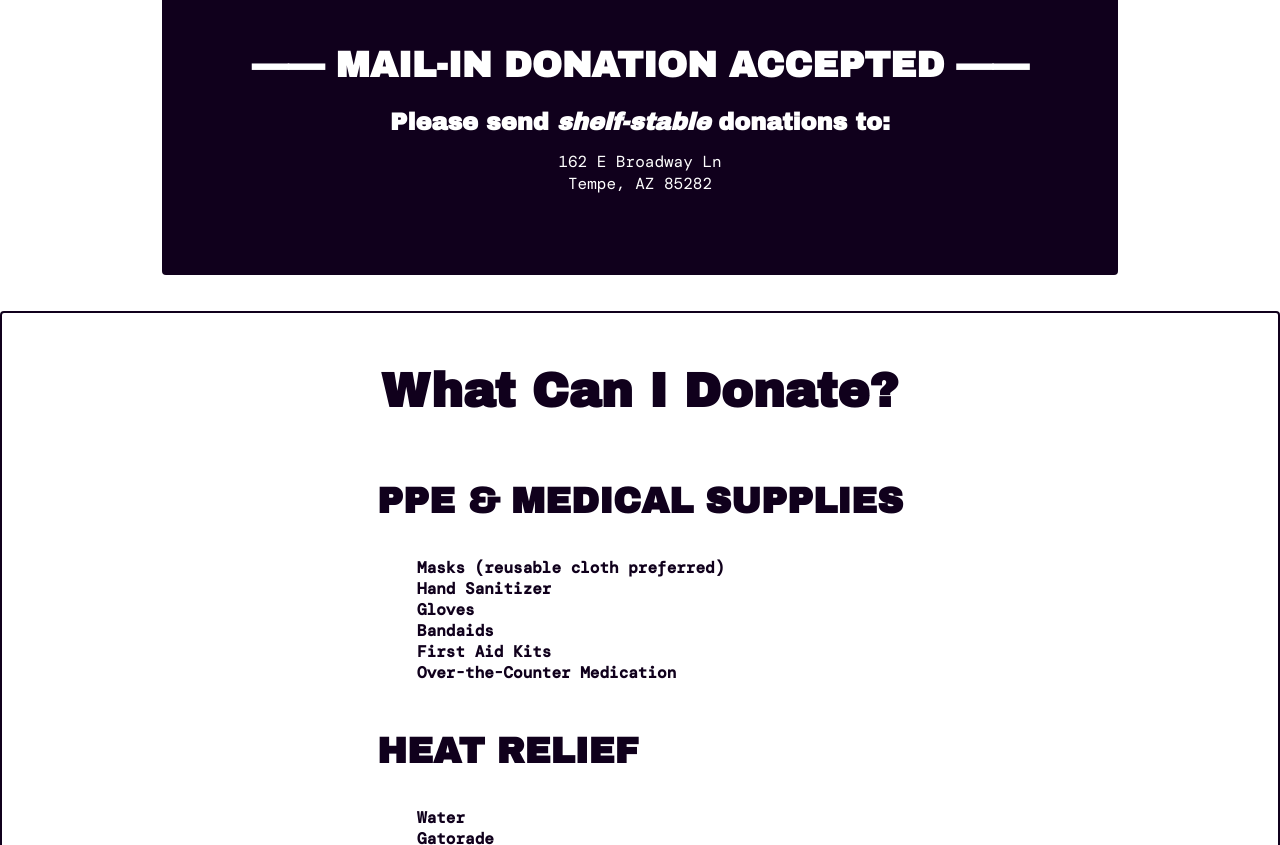
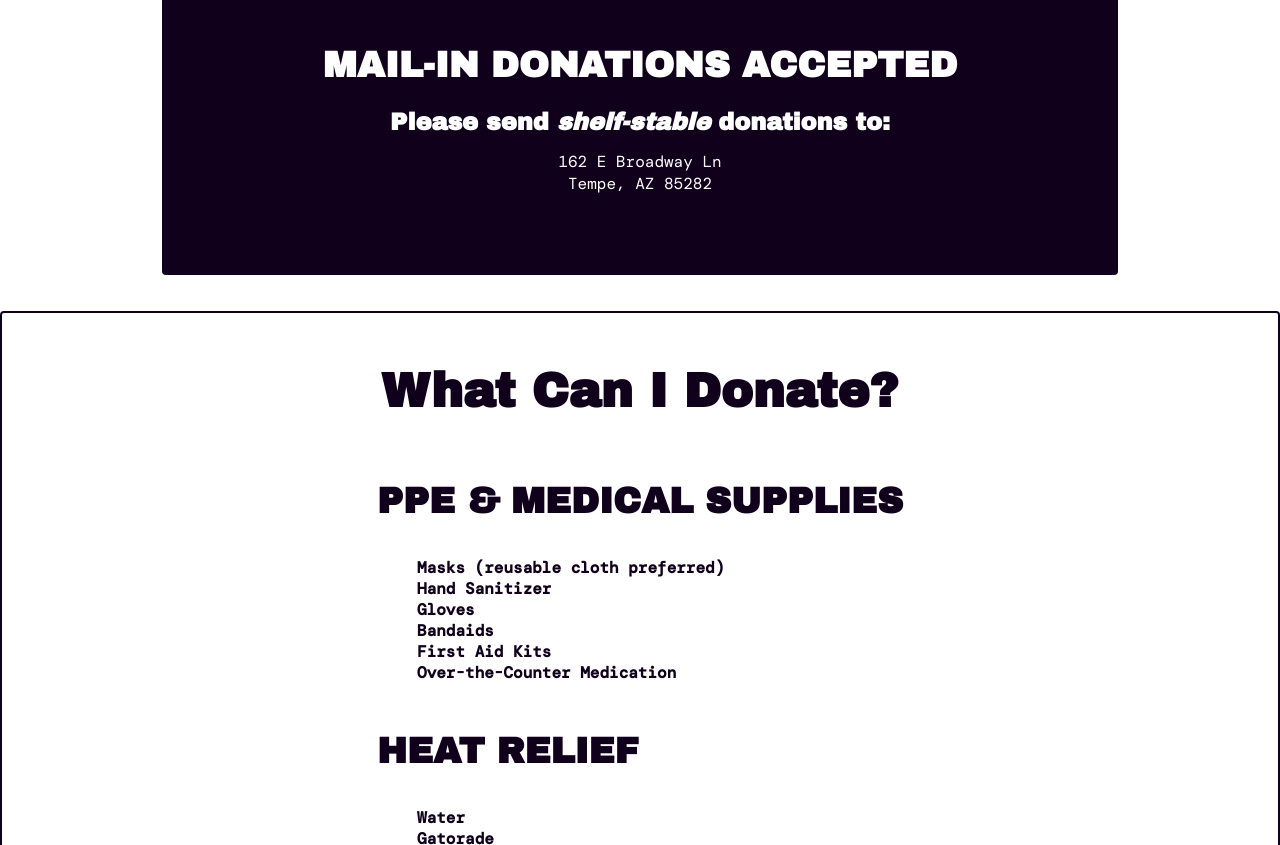
Before and after one commit to hexinduction/mat, a plain HTML site: page index.html in a window 1280 px wide. Shown: the part 3339-4184 px from the top of the page. Drawn offline with nearby package versions, Linux system fonts and the light colour scheme; a web font is replaced by a local one.

Commit message:
weird h2 in the dropsite list

```diff
--- a/index.html
+++ b/index.html
@@ -108,7 +108,7 @@
               <iframe src="https://www.google.com/maps/embed?pb=!1m14!1m8!1m3!1d13329.178089238263!2d-111.9129998!3d33.3633761!3m2!1i1024!2i768!4f13.1!3m3!1m2!1s0x0%3A0xd31969917db2a495!2s24%20Carrots!5e0!3m2!1sen!2sus!4v1607393830026!5m2!1sen!2sus" width="600" height="450" frameborder="0" style="border:0;" allowfullscreen="" aria-hidden="false" tabindex="0"></iframe>
             </div>
             <div class="dropsite">
-              <h3 class="drop-name">—— MAIL-IN DONATION ACCEPTED ——</h3>
+              <h3 class="drop-name">MAIL-IN DONATIONS ACCEPTED</h3>
               <h4 class="drop-details">Please send <em>shelf-stable</em> donations to:</h4>
               <p class="address address-first address-num">162 E Broadway Ln<br>Tempe, AZ 85282</p>
             </div>
```
